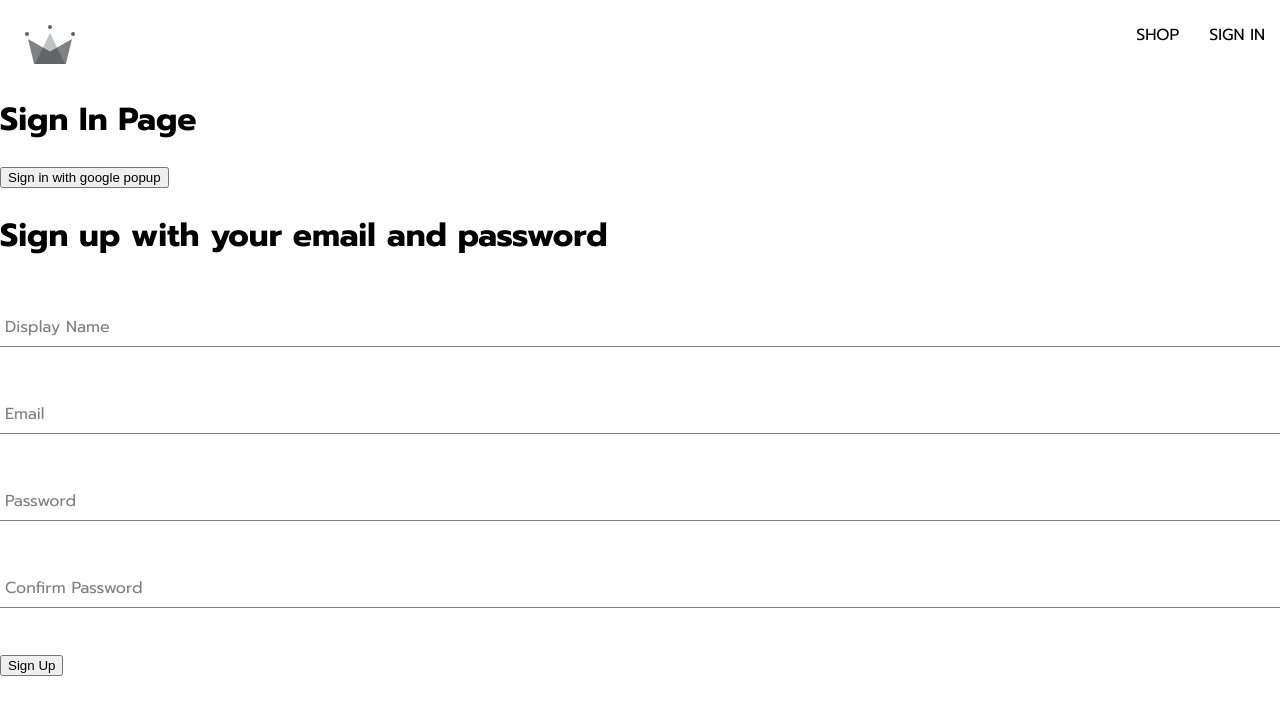
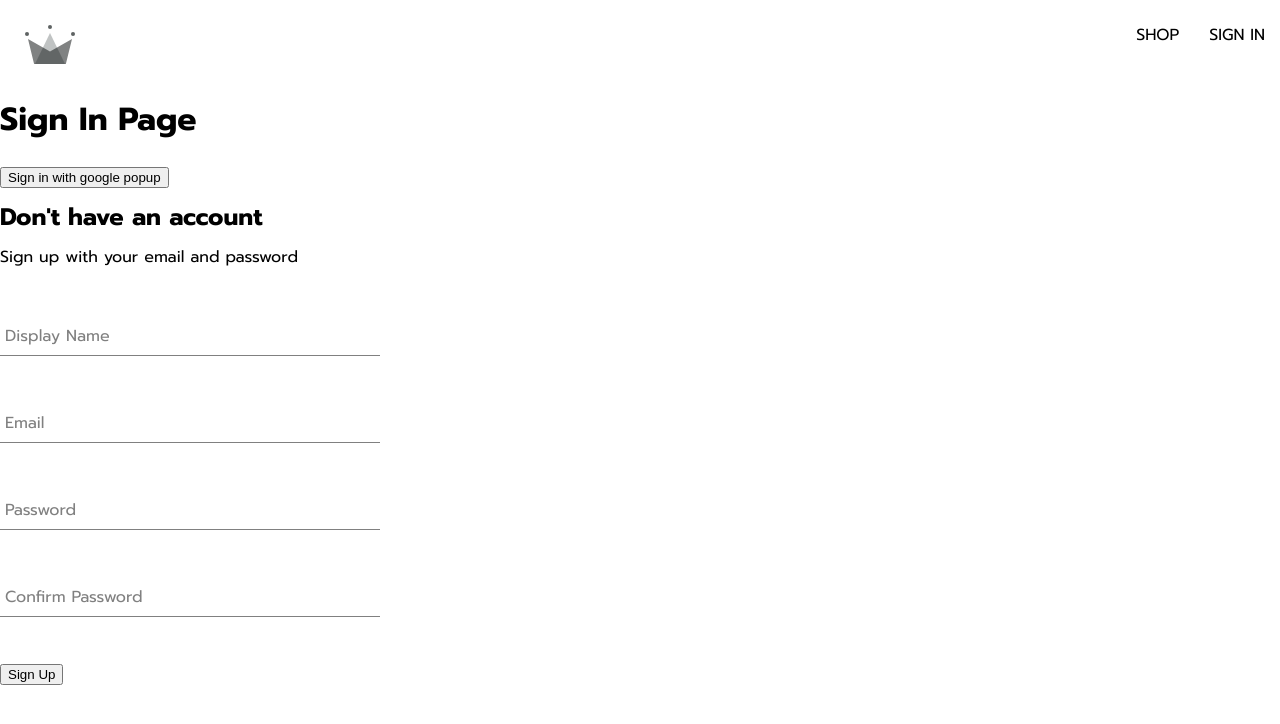
Before and after one commit to benzkittisak/crwn-clothing-v2, a React (Create React App) app: page /sign-in in a window 1280 px wide. Shown: the top 724 px of the page. Built offline with nearby package versions, Linux system fonts and the light colour scheme.

Commit message:
updating sign-up component style

```diff
--- a/src/components/sign-up-form/sign-up-form.component.jsx
+++ b/src/components/sign-up-form/sign-up-form.component.jsx
@@ -55,8 +55,9 @@
   };
 
   return (
-    <div>
-      <h1>Sign up with your email and password</h1>
+    <div className="sign-up-container">
+      <h2>Don't have an account</h2>
+      <span>Sign up with your email and password</span>
       <form onSubmit={handleSubmit}>
         <FormInput
           label={"Display Name"}
--- a/src/components/sign-up-form/sign-up-form.styles.scss
+++ b/src/components/sign-up-form/sign-up-form.styles.scss
@@ -0,0 +1,9 @@
+.sign-up-container {
+    display: flex;
+    flex-direction: column;
+    width: 380px;
+
+    h2 {
+        margin: 10px 0;
+    }
+}
```
